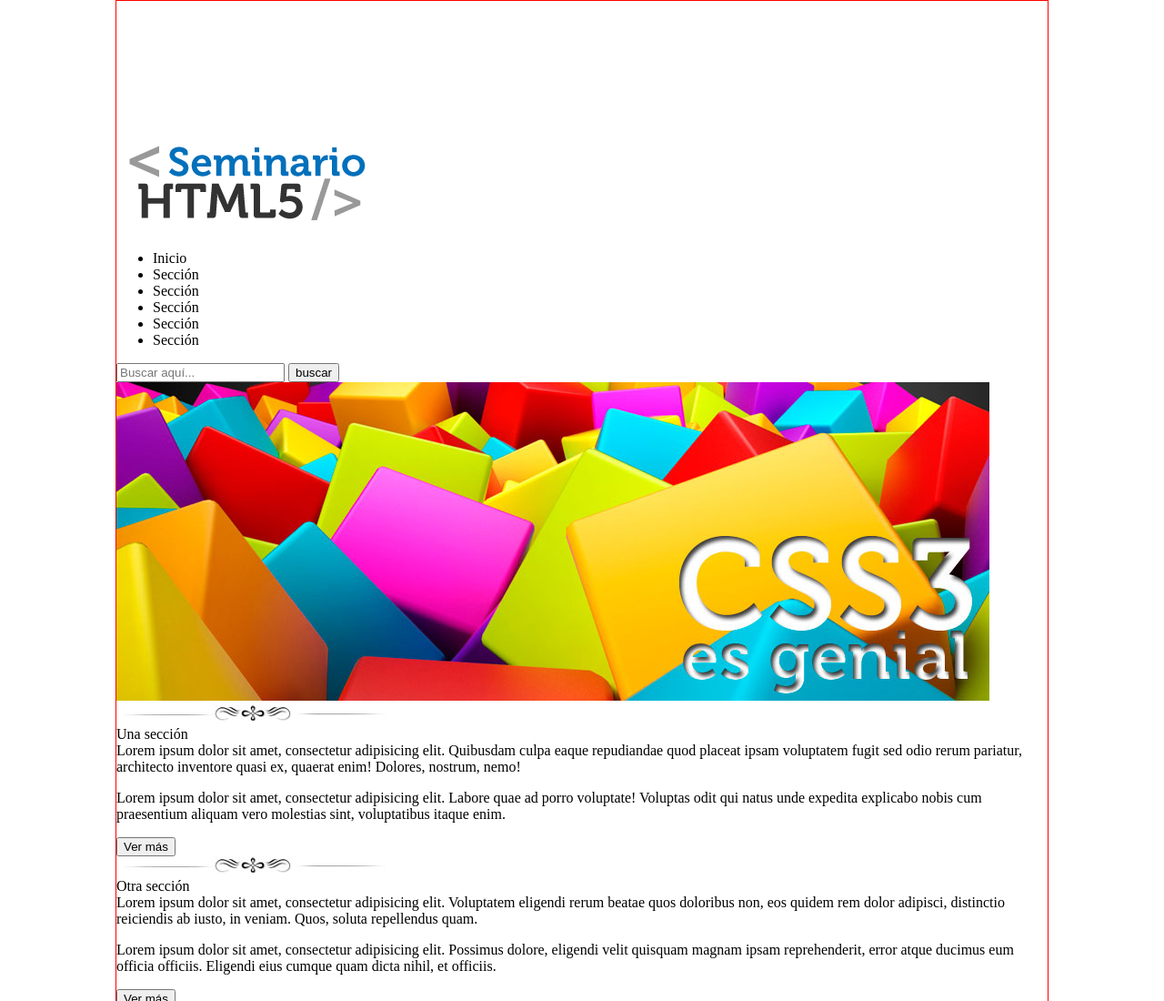
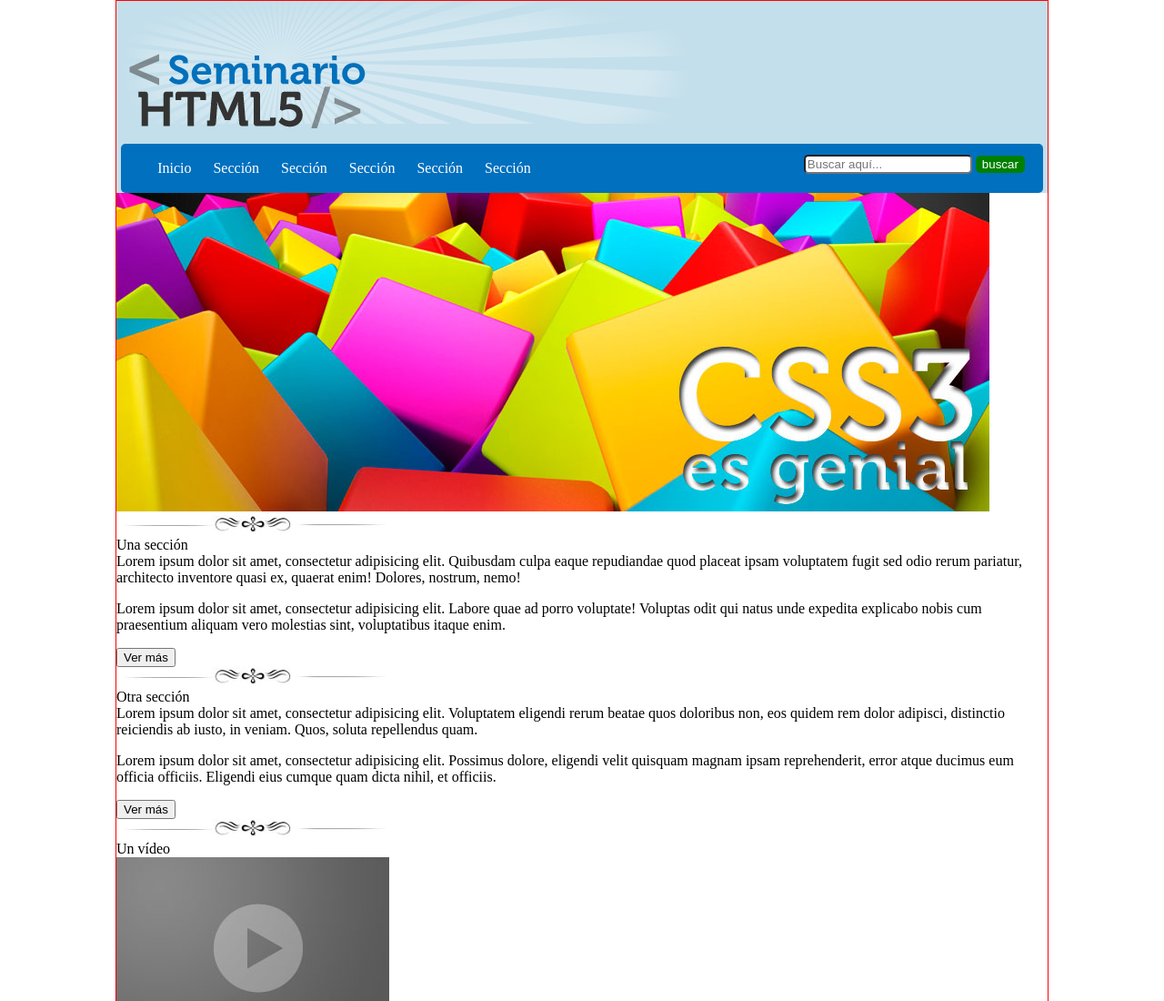
Before and after one commit to martileos/pw219311server, a plain HTML site: page practica01css/index.html in a window 1280 px wide. Shown: the top 1100 px of the page at 91% size. Drawn offline with Linux system fonts and the light colour scheme.

Commit message:
Header terminado practica01

```diff
--- a/practica01css/css/estilos.css
+++ b/practica01css/css/estilos.css
@@ -3,3 +3,36 @@ body{
 	margin: 0px auto;
 	max-width: 1024px;
 }
+header{
+	background: #c3dfeb; /*RGB*/
+
+}
+header nav{
+	background: #0070bf;
+	border-radius: 5px;
+	margin: 0px auto;
+	padding: 2px 0px;
+	width: 99%;
+}
+header nav form{
+	float: right;
+	margin-right: 20px;
+	margin-top: -40px;
+}
+header nav form input{
+	border-radius: 5px;
+}
+header nav form input[type="button"]{
+	background: green;
+	border: 1px solid green;
+	color: white;
+}
+header nav ul li{
+	/*border: 1px solid blue;*/
+	color: white;
+	display: inline-block;
+	margin-right: 20px;
+}
+#logo{
+	margin-top: -150px;
+}
```
